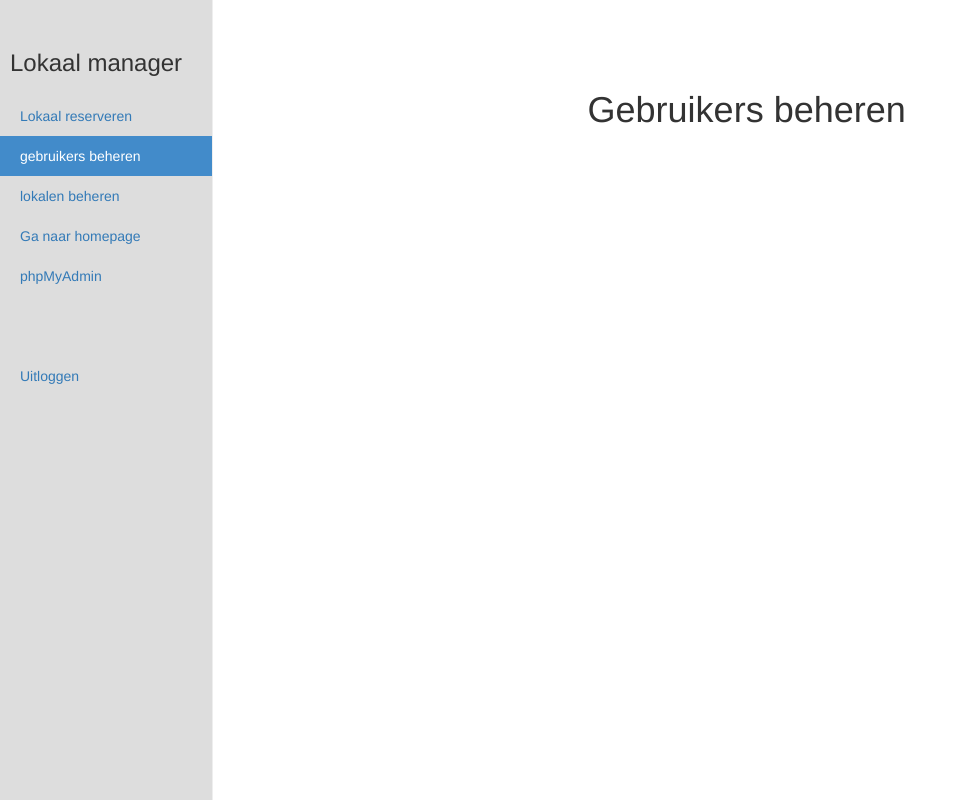
After one commit to CamielK/BM12_LokaalManager, a PHP site: page /admin/gebruikers.php in a window 1280 px wide. The commit adds this page. Shown: the whole page, without its empty margins (0-967 px from the left). Run offline with PHP 8.4, Linux system fonts and the light colour scheme; the visitor is signed in with stand-in values (Sample User, id 1); some libraries are stand-ins or nearby versions.

Commit message:
Added permission check and admin sidebar

```diff
--- /dev/null
+++ b/admin/gebruikers.php
@@ -0,0 +1,41 @@
+<?php
+//check if session is valid
+$min_auth_level = 'ADMIN';
+include('session.php');
+?>
+
+
+<!DOCTYPE html>
+<html xmlns="http://www.w3.org/1999/html">
+<head>
+
+    <?php include('../templates/head.php'); ?>
+    <title>Gebruikers beheren</title>
+    <link rel="stylesheet" href="/css/admin.css">
+
+</head>
+<body>
+
+<div id="wrapper">
+
+
+
+    <div id="row">
+
+        <div id="sidebar" class="col-sm-3 col-md-2 sidebar">
+            <?php $page = 'usr'; include('../templates/adminSidebar.php'); ?>
+        </div>
+
+        <div id="content" class="col-sm-9 col-sm-offset-3 col-md-10 col-md-offset-2 main">
+            <div class="row">
+                <div>
+                    <h1 class="text-center login-title">Gebruikers beheren</h1></br>
+
+                </div>
+            </div>
+        </div>
+    </div>
+</div>
+
+</body>
+</html>
--- a/admin/session.php
+++ b/admin/session.php
@@ -11,4 +11,27 @@
         header('Location: /admin/login.php');
     }
 
+    //check permissions, redirect if not allowed
+    if(isset($min_auth_level)) {
+        switch ($min_auth_level) {
+            case 'DEFAULT':
+                header('Location: /admin/logout.php');
+                break;
+            case 'STUDENT':
+                $allowed_levels = array(1,2,3);
+                if (!in_array($_SESSION['user_group'], $allowed_levels)) {
+                    header('Location: /admin/reservering.php');
+                }
+            case 'TEACHER':
+                $allowed_levels = array(1,3);
+                if (!in_array($_SESSION['user_group'], $allowed_levels)) {
+                    header('Location: /admin/reservering.php');
+                }
+            case 'ADMIN':
+                $allowed_levels = array(1);
+                if (!in_array($_SESSION['user_group'], $allowed_levels)) {
+                    header('Location: /admin/reservering.php');
+                }
+        }
+    }
 ?>
--- /dev/null
+++ b/css/admin.css
@@ -0,0 +1,85 @@
+/*
+ * Base structure
+ */
+
+/* Move down content because we have a fixed navbar that is 50px tall */
+body {
+    padding-top: 50px;
+}
+
+
+/*
+ * Global add-ons
+ */
+
+.sub-header {
+    padding-bottom: 10px;
+    border-bottom: 1px solid #eee;
+}
+
+/*
+ * Top navigation
+ * Hide default border to remove 1px line.
+ */
+.navbar-fixed-top {
+    border: 0;
+}
+
+/*
+ * Sidebar
+ */
+
+/* Hide for mobile, show later */
+.sidebar {
+    display: none;
+}
+@media (min-width: 768px) {
+    .sidebar {
+        position: fixed;
+        top: 0px;
+        bottom: 0;
+        left: 0;
+        z-index: 1000;
+        display: block;
+        padding: 20px;
+        overflow-x: hidden;
+        overflow-y: auto; /* Scrollable contents if viewport is shorter than content. */
+        background-color: #dddddd;
+        border-right: 1px solid #eee;
+    }
+}
+
+/* Sidebar navigation */
+.nav-sidebar {
+    margin-right: -21px; /* 20px padding + 1px border */
+    margin-bottom: 20px;
+    margin-left: -20px;
+}
+.nav-sidebar > li > a {
+    padding-right: 20px;
+    padding-left: 20px;
+}
+.nav-sidebar > .active > a,
+.nav-sidebar > .active > a:hover,
+.nav-sidebar > .active > a:focus {
+    color: #fff;
+    background-color: #428bca;
+}
+
+
+/*
+ * Main content
+ */
+
+.main {
+    padding: 20px;
+}
+@media (min-width: 768px) {
+    .main {
+        padding-right: 40px;
+        padding-left: 40px;
+    }
+}
+.main .page-header {
+    margin-top: 0;
+}
--- /dev/null
+++ b/templates/adminSidebar.php
@@ -0,0 +1,26 @@
+<ul class="nav nav-sidebar">
+    <li>
+        <h3 href="/" style="padding: 10px;">Lokaal manager</h3>
+    </li>
+    <li <?php echo ($page == 'res') ? "class='active'" : ""; ?> >
+        <a href="/admin/reservering.php">Lokaal reserveren</a>
+    </li>
+    <li <?php echo ($page == 'usr') ? "class='active'" : ""; ?> >
+        <?php echo ($_SESSION['user_group'] == 1) ? '<a href="/admin/gebruikers.php">gebruikers beheren</a>' : ""; ?>
+    </li>
+    <li <?php echo ($page == 'lok') ? "class='active'" : ""; ?> >
+        <?php echo ($_SESSION['user_group'] == 1) ? '<a href="/admin/lokalen.php">lokalen beheren</a>' : ""; ?>
+    </li>
+    <li>
+        <a href="/">Ga naar homepage</a>
+    </li>
+    <li>
+        <?php echo ($_SESSION['user_group'] == 1) ? '<a href="http://84.30.147.189/phpmyadmin">phpMyAdmin</a>' : ""; ?>
+    </li>
+    <li>
+        <br><br><br>
+    </li>
+    <li>
+        <a href="/admin/logout.php">Uitloggen</a>
+    </li>
+</ul>
```
Also changed, not shown: admin/lokalen.php (added, +41 -0 lines), admin/reservering.php (+48 -0 lines).
